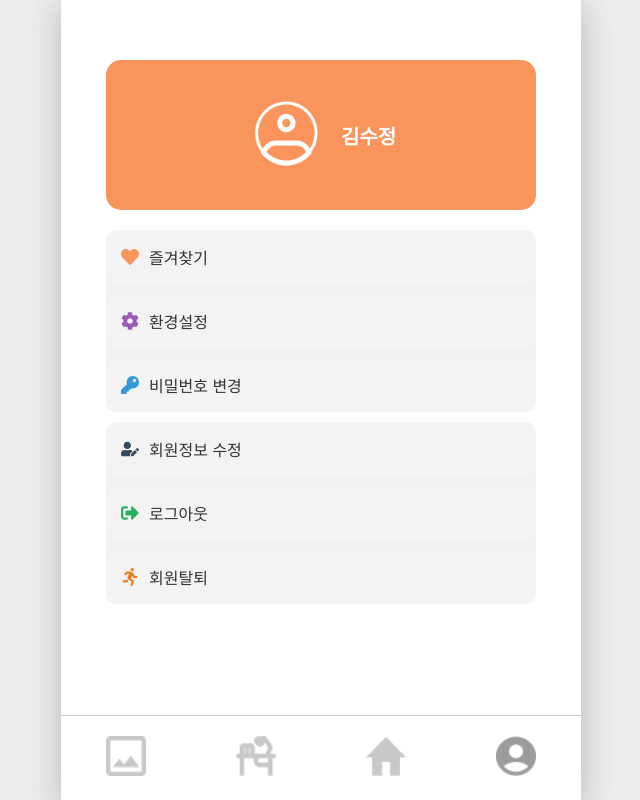
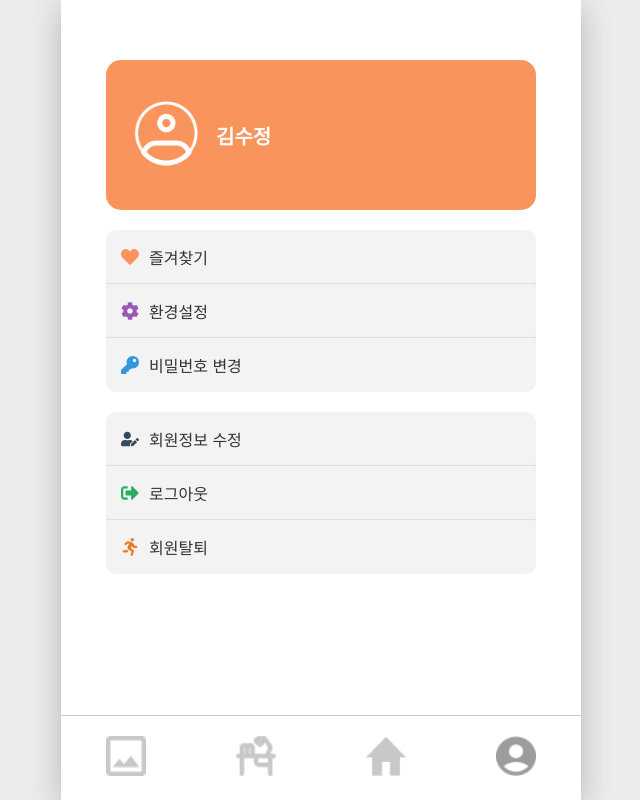
Before and after one commit to sswu-tutty/front-end, a React (Create React App) app: page /mypage in a window 1280 px wide. Shown: the whole page, without its empty margins (319-959 px from the left). Built offline with nearby package versions, Linux system fonts and the light colour scheme.

Commit message:
fix:mypage scss 수정

```diff
--- a/src/assets/sass/section/_mypage.scss
+++ b/src/assets/sass/section/_mypage.scss
@@ -6,44 +6,39 @@
     align-items: center;
     color: var(--black);
 
-
     .profile-card {
         width: 100%;
-
         background-color: #FA945D;
         color: white;
         border-radius: 15px;
-        width: 100%;
         height: 150px;
         text-align: center;
         margin-bottom: 20px;
         display: flex;
-
         align-items: center;
-        justify-content: center;
-
 
         h3 {
             font-size: 20px;
             font-weight: bold;
             color: #FFFFFF;
+            margin-left: 10px;
+
         }
 
-        img{
+        img {
             width: 80px;
-            margin-right: 15px;
+            margin-left: 20px;
         }
     }
 
     .menu-section {
         width: 100%;
-        // max-width: 300px;
         margin: 0 auto;
-
 
         .menu-1 {
             background-color: #F1F1F1;
             border-radius: 30px;
+            margin-bottom: 20px;
         }
 
         .menu-2 {
@@ -57,11 +52,22 @@
             padding: 15px;
             border-radius: 10px;
             background-color: #F3F3F3;
-            margin-bottom: 10px;
+            // margin-bottom: 10px;
             cursor: pointer;
             transition: background-color 0.2s;
+            position: relative;
 
             &:hover {
+                background-color: #e0e0e0;
+            }
+
+            &:not(:last-child)::after {
+                content: "";
+                position: absolute;
+                bottom: 0;
+                left: 0px;
+                right: 0px;
+                height: 1px;
                 background-color: #e0e0e0;
             }
 
```
